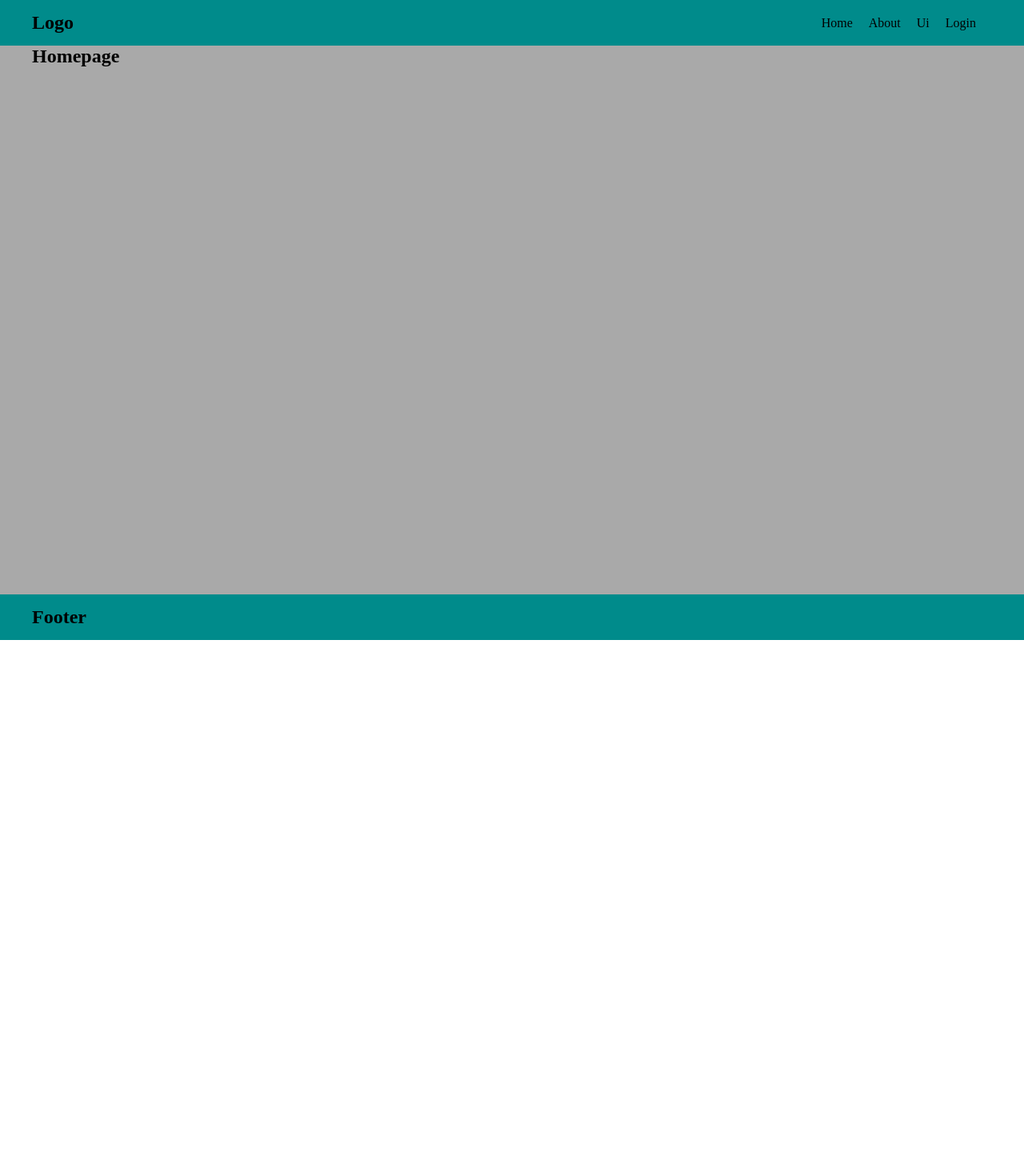
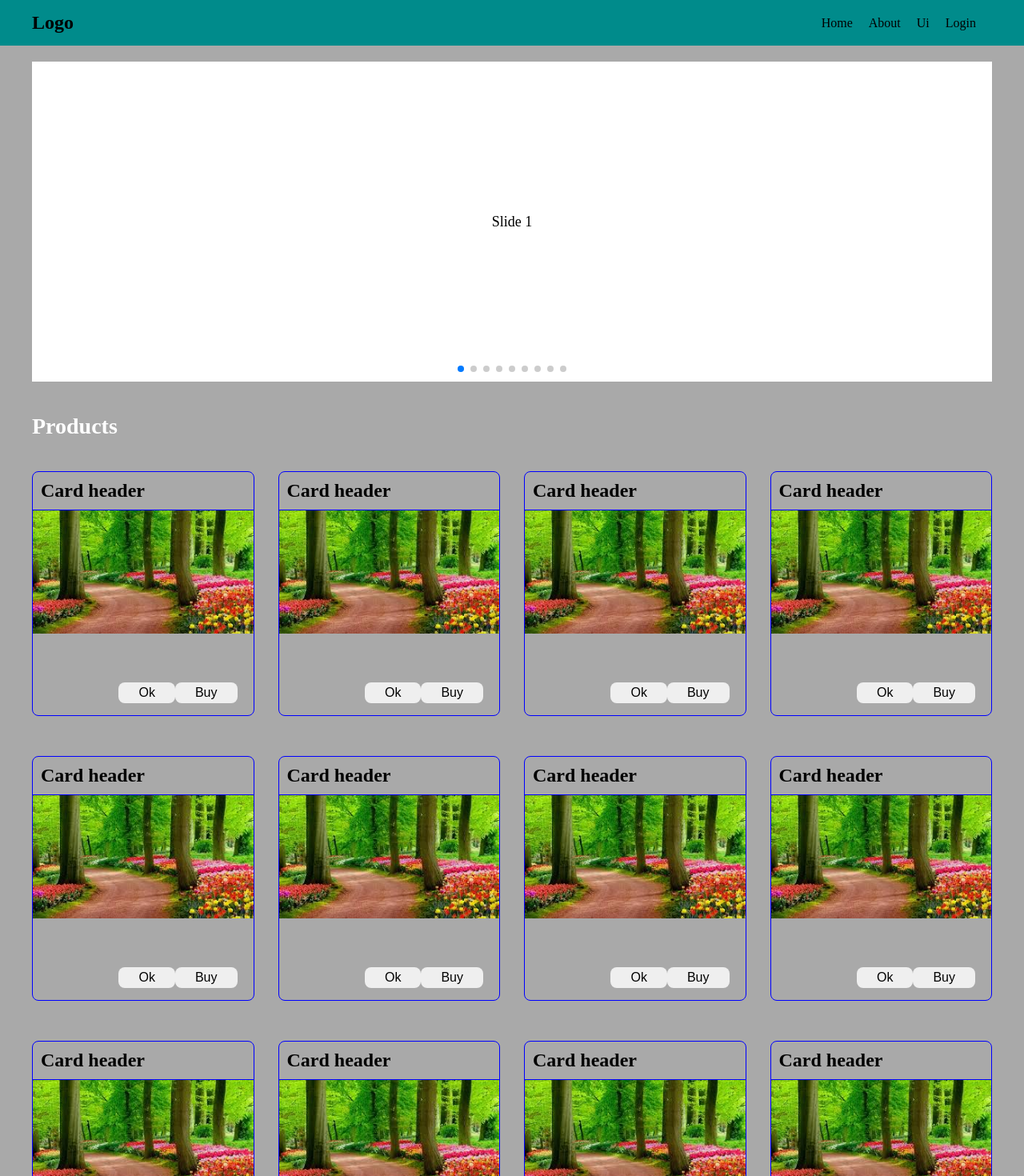
Before and after one commit to vit718/ElectronicsStore_Vue, a Vue app: page / in a window 1280 px wide. Shown: the top 1470 px of the page at 80% size. Before the commit the page ends 800 px from the top, so only its background shows below. Built offline with nearby package versions, Linux system fonts and the light colour scheme.

Commit message:
added package swiper and minor changes

```diff
--- a/package.json
+++ b/package.json
@@ -12,6 +12,7 @@
   },
   "dependencies": {
     "pinia": "^2.1.6",
+    "swiper": "^10.1.0",
     "vue": "^3.3.4",
     "vue-router": "^4.2.4"
   },
--- a/src/components/CardList.vue
+++ b/src/components/CardList.vue
@@ -7,7 +7,6 @@ const props = defineProps({
 </script>
 
 <template>
-  <h2>Card list</h2>
   <div class="list">
     <Card v-for="item of props.items" key="item" />
   </div>
@@ -17,6 +16,7 @@ const props = defineProps({
 .list {
   display: grid;
   grid-template-columns: repeat(4, 1fr);
-  grid-gap: 15px;
+  grid-row-gap: 50px;
+  grid-column-gap: 30px;
 }
 </style>
--- a/src/router/index.js
+++ b/src/router/index.js
@@ -1,6 +1,6 @@
 import { createRouter, createWebHistory } from 'vue-router';
 
-import HomePage from '../views/HomeView.vue';
+import HomePage from '../views/HomeViews/HomeView.vue';
 import AboutPage from '../views/AboutView.vue';
 import UiPage from '../views/UiView.vue';
 import LoginPage from '../views/Login.vue';
--- a/src/views/HomeView.vue
+++ /dev/null
@@ -1,15 +0,0 @@
-<script setup>
-import Container from '../components/Container.vue';
-// import CardList from "../components/CardList.vue";
-
-// const items=[1,2,3,4,5,6,7,8,9,10]
-</script>
-
-<template>
-  <div>
-    <Container>
-      <h2>Homepage</h2>
-      <!-- <card-list :items="items"/> -->
-    </Container>
-  </div>
-</template>
--- /dev/null
+++ b/src/views/HomeViews/HomeBanner.vue
@@ -0,0 +1,68 @@
+<script setup>
+import { Swiper, SwiperSlide } from 'swiper/vue';
+
+import 'swiper/css';
+
+import 'swiper/css/pagination';
+import 'swiper/css/navigation';
+
+import { Pagination, Navigation } from 'swiper/modules';
+
+const modules = [Pagination, Navigation];
+
+import Container from '../../components/Container.vue';
+
+console.log('home banner');
+</script>
+
+<template>
+  <Container>
+    <div class="parent">
+      <swiper
+        :spaceBetween="30"
+        :pagination="{
+          clickable: true,
+        }"
+        :modules="modules"
+        class="mySwiper"
+      >
+        <swiper-slide>Slide 1</swiper-slide>
+        <swiper-slide>Slide 2</swiper-slide
+        ><swiper-slide>Slide 3</swiper-slide>
+        <swiper-slide>Slide 4</swiper-slide
+        ><swiper-slide>Slide 5</swiper-slide>
+        <swiper-slide>Slide 6</swiper-slide
+        ><swiper-slide>Slide 7</swiper-slide>
+        <swiper-slide>Slide 8</swiper-slide><swiper-slide>Slide 9</swiper-slide>
+      </swiper>
+    </div>
+  </Container>
+</template>
+
+<style lang="scss">
+.parent {
+  position: relative;
+  height: 50vh;
+  margin-top: 20px;
+}
+.swiper {
+  width: 100%;
+  height: 100%;
+}
+
+.swiper-slide {
+  text-align: center;
+  font-size: 18px;
+  background: #fff;
+  display: flex;
+  justify-content: center;
+  align-items: center;
+}
+
+.swiper-slide img {
+  display: block;
+  width: 100%;
+  height: 100%;
+  object-fit: cover;
+}
+</style>
--- /dev/null
+++ b/src/views/HomeViews/HomeView.vue
@@ -0,0 +1,30 @@
+<script setup>
+import Container from '../../components/Container.vue';
+import HomeBanner from './HomeBanner.vue';
+import CardList from '../../components/CardList.vue';
+
+const items = [1, 2, 3, 4, 5, 6, 7, 8, 9, 10, 11, 12];
+</script>
+
+<template>
+  <home-banner />
+  <div class="items">
+    <Container>
+      <h2 class="title">Products</h2>
+      <card-list :items="items" />
+    </Container>
+  </div>
+</template>
+
+<style scoped lang="scss">
+.title {
+  font-size: 28px;
+  font-weight: 700;
+  margin-bottom: 40px;
+  color: #fff;
+}
+.items {
+  padding-top: 40px;
+  padding-bottom: 40px;
+}
+</style>
```
Also changed, not shown: src/App.vue (+6 -6 lines), 1 other file (tests, documents, lock files or other folders).
